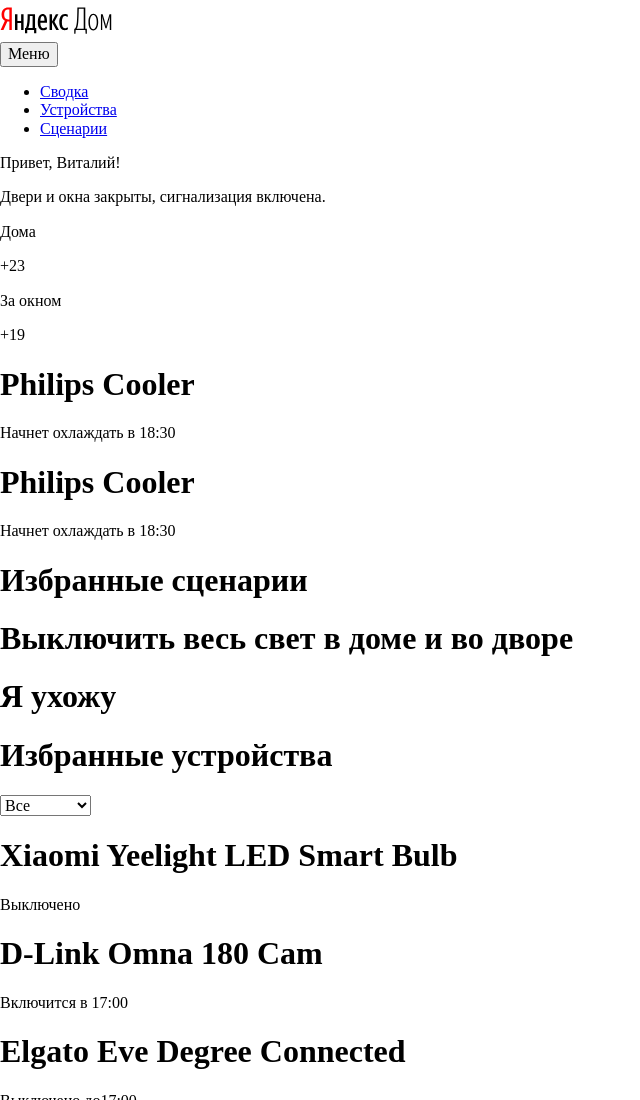
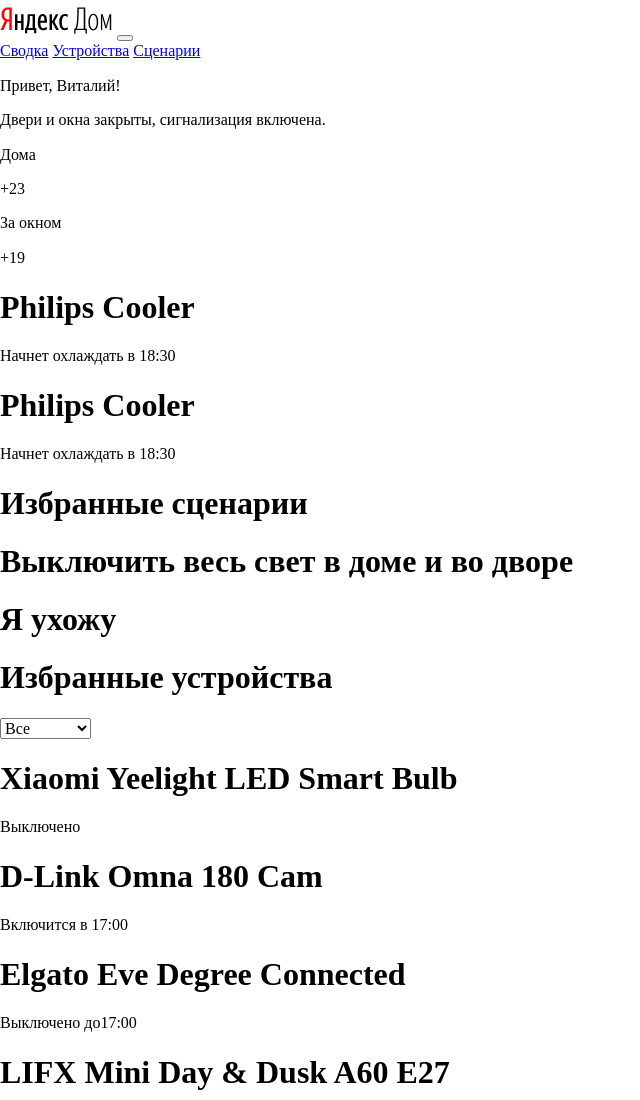
Before and after one commit to VitalyKrenel/yandex-entrance-task-2, a website: page index.html in a window 1280 px wide. Shown: the top 1100 px of the page, without its empty margins (0-640 px from the left). Drawn offline with nearby package versions, Linux system fonts and the light colour scheme.

Commit message:
Apply header styles

```diff
--- a/index.html
+++ b/index.html
@@ -7,19 +7,18 @@
   <title>Яндекс Дом</title>
   <link rel="stylesheet" href="/assets/css/index.css">
 </head>
-<body>
-  <header>
-    <img src="assets/images/logo-yandex-home.svg" alt="Яндекс Дом">
-    <div>
-      <button>Меню</button>
-      <nav>
-        <ul>
-          <li><a href="#">Сводка</a></li>
-          <li><a href="#">Устройства</a></li>
-          <li><a href="#">Сценарии</a></li>
-        </ul>
-      </nav>
-    </div>
+<body class="app">
+  <header class="app__container header">
+    <img class="logo" src="assets/images/logo-yandex-home.svg" alt="Яндекс Дом">
+
+    <button class="header__menu-toggle menu-toggle">
+    </button>
+
+    <nav class="nav">
+      <a class="nav__link" href="#">Сводка</a>
+      <a class="nav__link" href="#">Устройства</a>
+      <a class="nav__link" href="#">Сценарии</a>
+    </nav>
   </header>
 
   <!-- DASHBOARD -->
```
